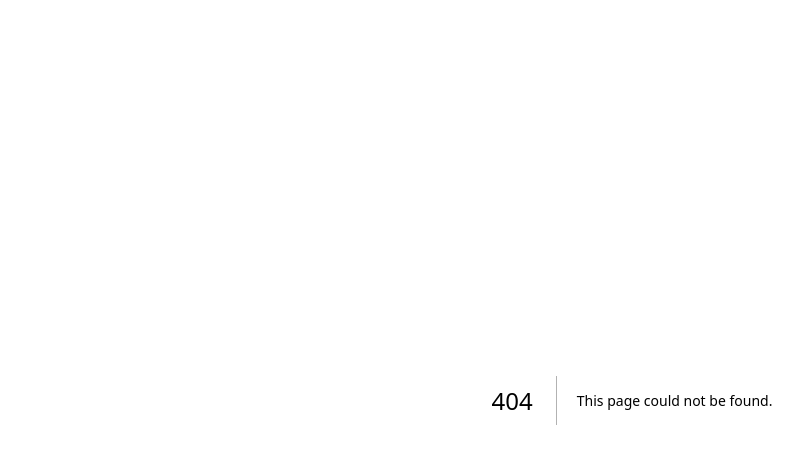
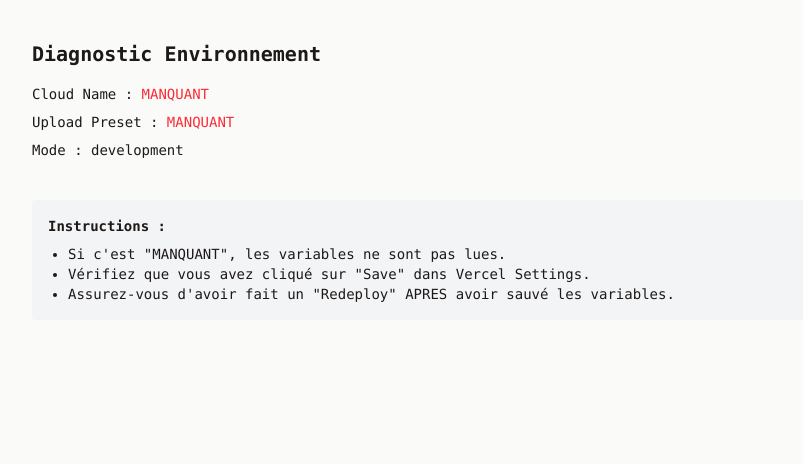
Before and after one commit to alansmit158-cell/auradigitalgallerie, a Next.js app: page /debug in a window 1280 px wide. Before the commit this address had no page. Shown: the top 464 px of the page, without its empty margins (8-811 px from the left). Built offline with nearby package versions, Linux system fonts and the light colour scheme; a web font is replaced by a local one.

Commit message:
debug: add diagnostic page and better UI errors

```diff
--- /dev/null
+++ b/src/app/debug/page.tsx
@@ -0,0 +1,36 @@
+"use client";
+
+import { useEffect, useState } from "react";
+
+export default function DebugPage() {
+    const [env, setEnv] = useState<any>(null);
+
+    useEffect(() => {
+        setEnv({
+            cloudName: process.env.NEXT_PUBLIC_CLOUDINARY_CLOUD_NAME || "MANQUANT",
+            uploadPreset: process.env.NEXT_PUBLIC_CLOUDINARY_UPLOAD_PRESET || "MANQUANT",
+            nodeEnv: process.env.NODE_ENV
+        });
+    }, []);
+
+    if (!env) return <div className="p-10">Chargement...</div>;
+
+    return (
+        <div className="p-10 font-mono text-sm">
+            <h1 className="text-xl font-bold mb-4">Diagnostic Environnement</h1>
+            <div className="space-y-2">
+                <p>Cloud Name : <span className={env.cloudName === "MANQUANT" ? "text-red-500" : "text-green-600"}>{env.cloudName}</span></p>
+                <p>Upload Preset : <span className={env.uploadPreset === "MANQUANT" ? "text-red-500" : "text-green-600"}>{env.uploadPreset}</span></p>
+                <p>Mode : {env.nodeEnv}</p>
+            </div>
+            <div className="mt-10 p-4 bg-gray-100 rounded">
+                <p className="font-bold">Instructions :</p>
+                <ul className="list-disc ml-5 mt-2">
+                    <li>Si c'est "MANQUANT", les variables ne sont pas lues.</li>
+                    <li>Vérifiez que vous avez cliqué sur "Save" dans Vercel Settings.</li>
+                    <li>Assurez-vous d'avoir fait un "Redeploy" APRES avoir sauvé les variables.</li>
+                </ul>
+            </div>
+        </div>
+    );
+}
--- a/src/components/UploadPhoto.tsx
+++ b/src/components/UploadPhoto.tsx
@@ -241,7 +241,15 @@ export default function UploadPhoto() {
                     <p className="text-xs text-center text-stone-400 italic">Photos visibles 7 jours.</p>
 
                     {status === "error" && (
-                        <p className="text-red-500 text-sm text-center font-medium">Vérifiez la configuration Cloudinary sur Vercel.</p>
+                        <div className="text-red-500 text-sm text-center font-medium space-y-1">
+                            <p>Oups ! L'envoi a échoué.</p>
+                            {!process.env.NEXT_PUBLIC_CLOUDINARY_CLOUD_NAME && (
+                                <p className="text-[10px] opacity-70">Erreur : Variable Cloud Name manquante sur Vercel.</p>
+                            )}
+                            {!process.env.NEXT_PUBLIC_CLOUDINARY_UPLOAD_PRESET && (
+                                <p className="text-[10px] opacity-70">Erreur : Variable Upload Preset manquante sur Vercel.</p>
+                            )}
+                        </div>
                     )}
                 </form>
             )}
```
